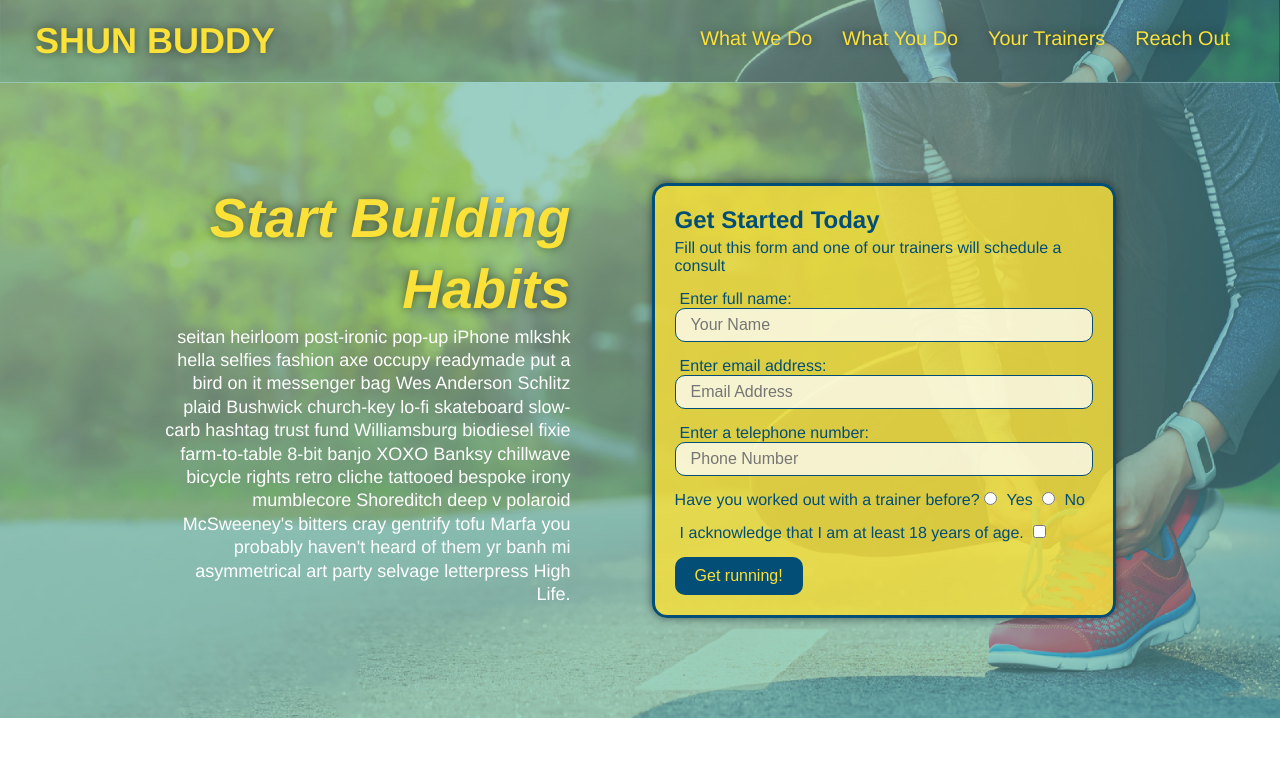
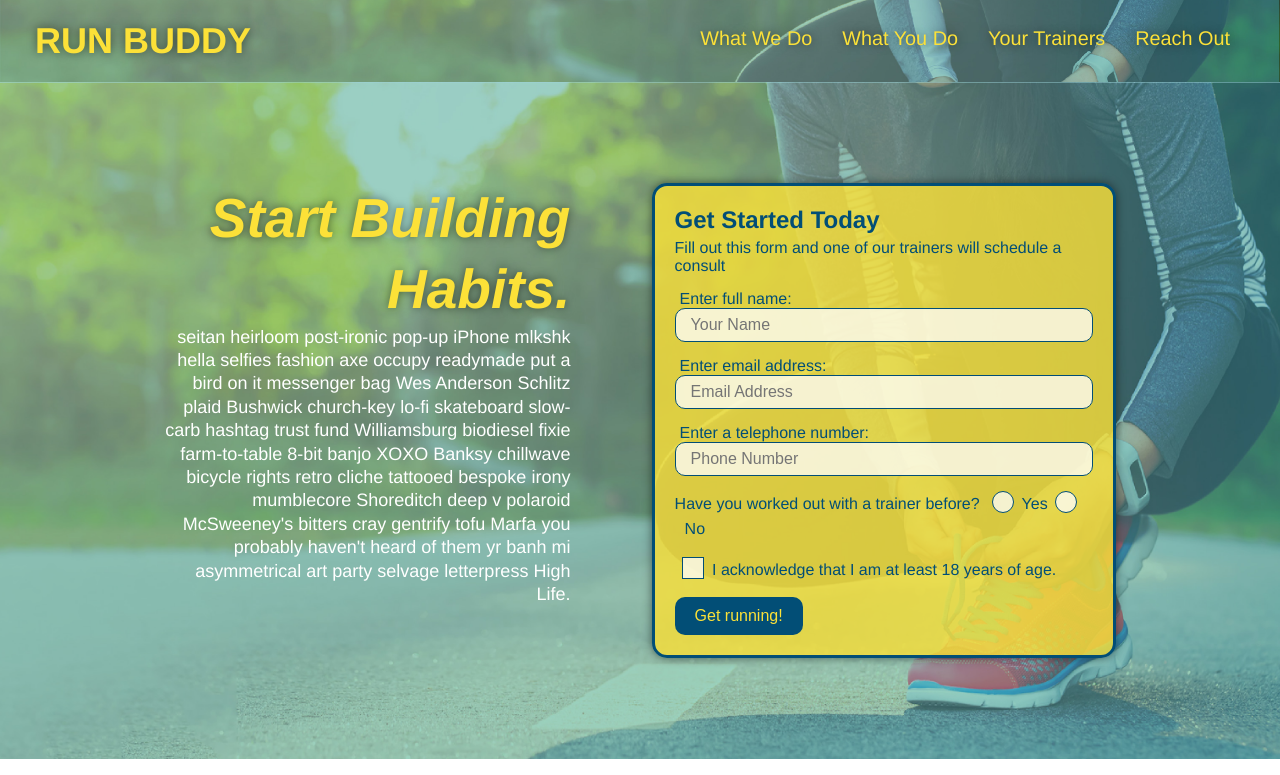
Before and after one commit to AndrewCLeonard/run-buddy-two, a website: page index.html in a window 1280 px wide. Shown: the top 775 px of the page. Drawn offline with Linux system fonts and the light colour scheme.

Commit message:
checkbox and radio button styling

```diff
--- a/assets/css/style.css
+++ b/assets/css/style.css
@@ -11,26 +11,22 @@ body {
   font-family: Helvetica, Arial, sans-serif;
 }
 
-.text-shadow {
-  text-shadow: 2px 2px 8px #000;
-}
-
 /* HEADER / NAV BAR STYLES START */
 
 header {
-  background-image: url('../images/hero-bg.jpg');
-  background-size: cover;
-  background-position: center;
-  background-attachment: fixed;
-  background-position: 65%;
   padding: 20px 35px;
   background-color: #39a6b2;
   display: flex;
   justify-content: space-between;
   flex-wrap: wrap;
+  position: sticky;
   position: -webkit-sticky;
-  position: sticky;
   top: 0;
+  background-image: url('../images/hero-bg.jpg');
+  background-size: cover;
+  background-attachment: fixed;
+  background-position: 80%;
+  z-index: 9999;
 }
 
 header h1 {
@@ -110,13 +106,13 @@ section {
 .hero {
   background-image: url('../images/hero-bg.jpg');
   background-size: cover;
-  background-position: center;
   display: flex;
   justify-content: center;
+  flex-wrap: wrap;
   align-items: flex-start;
-  flex-wrap: wrap;
+  background-attachment: fixed;
+  background-position: 80%;
 }
-/* Hero Style End */
 
 .hero-cta {
   width: 35%;
@@ -133,6 +129,8 @@ section {
   color: #fce138;
   text-shadow: 0 0 10px rgba(0, 0, 0, 0.5);
 }
+
+/* Hero Form Start */
 
 .hero-form {
   border: 3px solid #024e76;
@@ -167,7 +165,7 @@ section {
 }
 
 .form-input:focus {
-  background-color: rgba(255, 255, 255, 0.75);
+  background-color: rgba(255, 255, 255, 1);
   outline: none;
 }
 
@@ -187,6 +185,70 @@ section {
 .hero-form button:hover {
   background-color: #39a6b2;
 }
+
+.checkbox-wrapper input,
+.radio-wrapper input {
+  opacity: 0;
+}
+
+.checkbox-wrapper label,
+.radio-wrapper label {
+  position: relative;
+  left: 10px;
+  margin: 10px;
+  line-height: 1.6;
+}
+
+.checkbox-wrapper label::before,
+.radio-wrapper label::before {
+  content: '';
+  height: 20px;
+  width: 20px;
+  background: rgba(255, 255, 255, 0.75);
+  border: 1px solid #024e76;
+  position: absolute;
+  top: -4px;
+  left: -30px;
+}
+
+.radio-wrapper label::before {
+  border-radius: 50%;
+}
+
+.radio-wrapper label::after {
+  content: '';
+  width: 20px;
+  height: 20px;
+  border-radius: 50%;
+  background-image: radial-gradient(circle, #39a6b2, #024e76);
+  position: absolute;
+  left: -29px;
+  top: -3px;
+}
+
+.checkbox-wrapper label::after {
+  content: '';
+  height: 6px;
+  width: 14px;
+  border-left: 2px solid #024e76;
+  border-bottom: 2px solid #024e76;
+  position: absolute;
+  left: -26.1px;
+  top: 1px;
+  transform: rotate(-58deg);
+}
+
+.checkbox-wrapper input + label::after,
+.radio-wrapper input + label::after {
+  content: none;
+}
+
+.checkbox-wrapper input:checked + label::after,
+.radio-wrapper input:checked + label::after {
+  content: '';
+}
+
+/* Hero Form END */
 
 .section-title {
   font-size: 55px;
--- a/index.html
+++ b/index.html
@@ -15,14 +15,11 @@
     <!-- navigation -->
     <header>
       <h1>
-        <a href="/">SHUN BUDDY </a>
+        <a href="/">RUN BUDDY </a>
       </h1>
       <nav>
-        <!-- Unordered list element -->
         <ul>
-          <!-- List item element-->
           <li>
-            <!-- Anchor element -->
             <a href="#what-we-do">What We Do</a>
           </li>
           <li>
@@ -37,11 +34,10 @@
         </ul>
       </nav>
     </header>
-
     <!-- hero/jumbotron -->
     <section class="hero">
       <div class="hero-cta">
-        <h2>Start Building Habits</h2>
+        <h2>Start Building Habits.</h2>
         <p>
           seitan heirloom post-ironic pop-up iPhone mlkshk hella selfies fashion axe occupy
           readymade put a bird on it messenger bag Wes Anderson Schlitz plaid Bushwick church-key
@@ -52,6 +48,7 @@
           Life.
         </p>
       </div>
+
       <div class="hero-form">
         <h3>Get Started Today</h3>
         <p>Fill out this form and one of our trainers will schedule a consult</p>
@@ -76,14 +73,21 @@
           />
           <p>
             Have you worked out with a trainer before?
-            <input type="radio" name="trainer-confirm" id="trainer-yes" />
-            <label for="trainer-yes">Yes</label>
-            <input type="radio" name="trainer-confirm" id="trainer-no" />
-            <label for="trainer-no">No</label>
+            <!--Why aren't these forms breaking across lines on autosave? Should they also have a class? -->
+            <span class="radio-wrapper">
+              <input type="radio" name="trainer-confirm" id="trainer-yes" />
+              <label for="trainer-yes">Yes</label>
+            </span>
+            <span class="radio-wrapper">
+              <input type="radio" name="trainer-confirm" id="trainer-no" />
+              <label for="trainer-no">No</label>
+            </span>
           </p>
           <p>
-            <label for="checkbox"> I acknowledge that I am at least 18 years of age. </label>
-            <input type="checkbox" name="checkpoint1" id="checkbox" />
+            <span class="checkbox-wrapper">
+              <input type="checkbox" name="checkpoint1" id="checkbox" />
+              <label for="checkbox"> I acknowledge that I am at least 18 years of age. </label>
+            </span>
           </p>
           <button type="submit">Get running!</button>
         </form>
```
